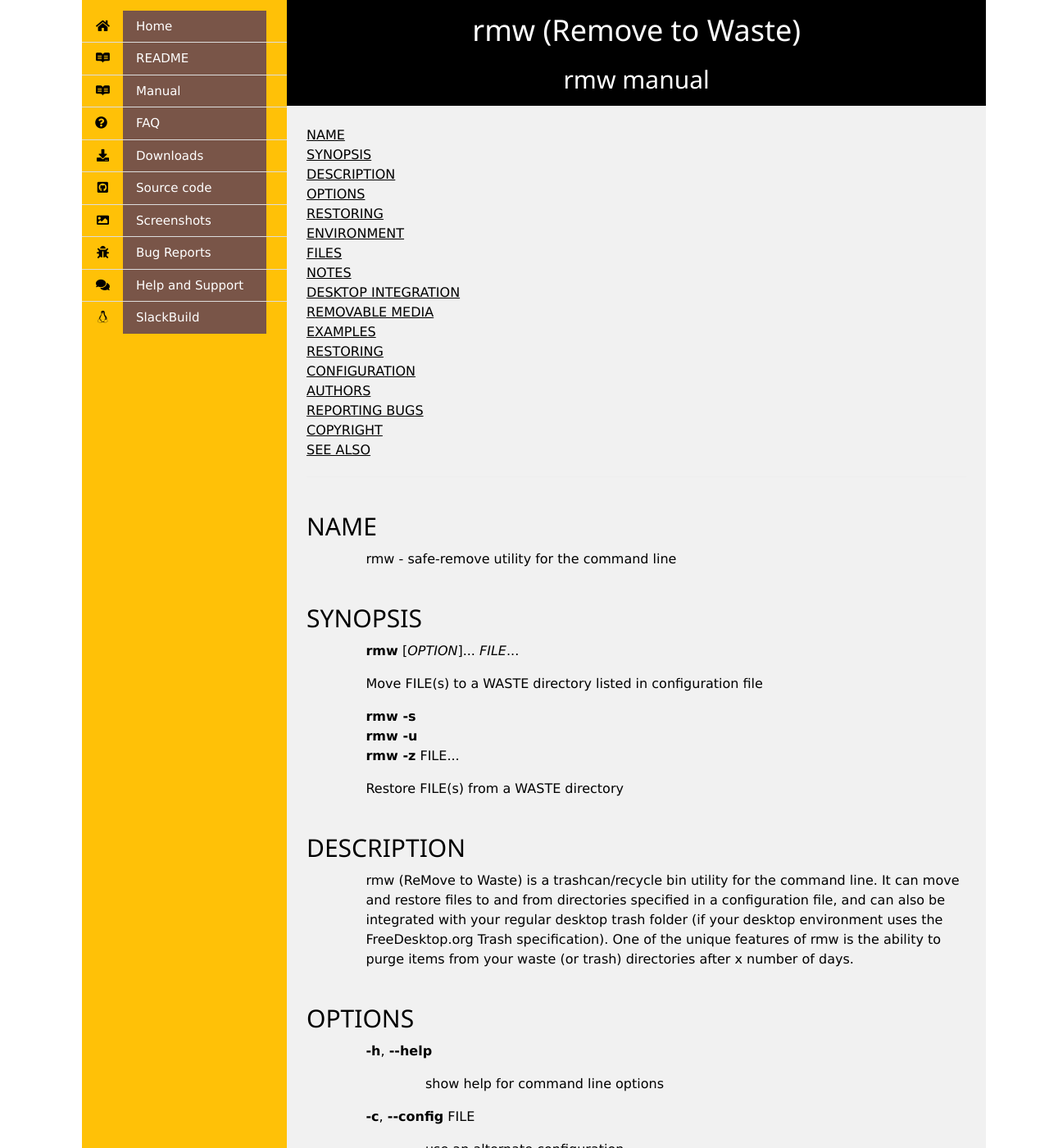
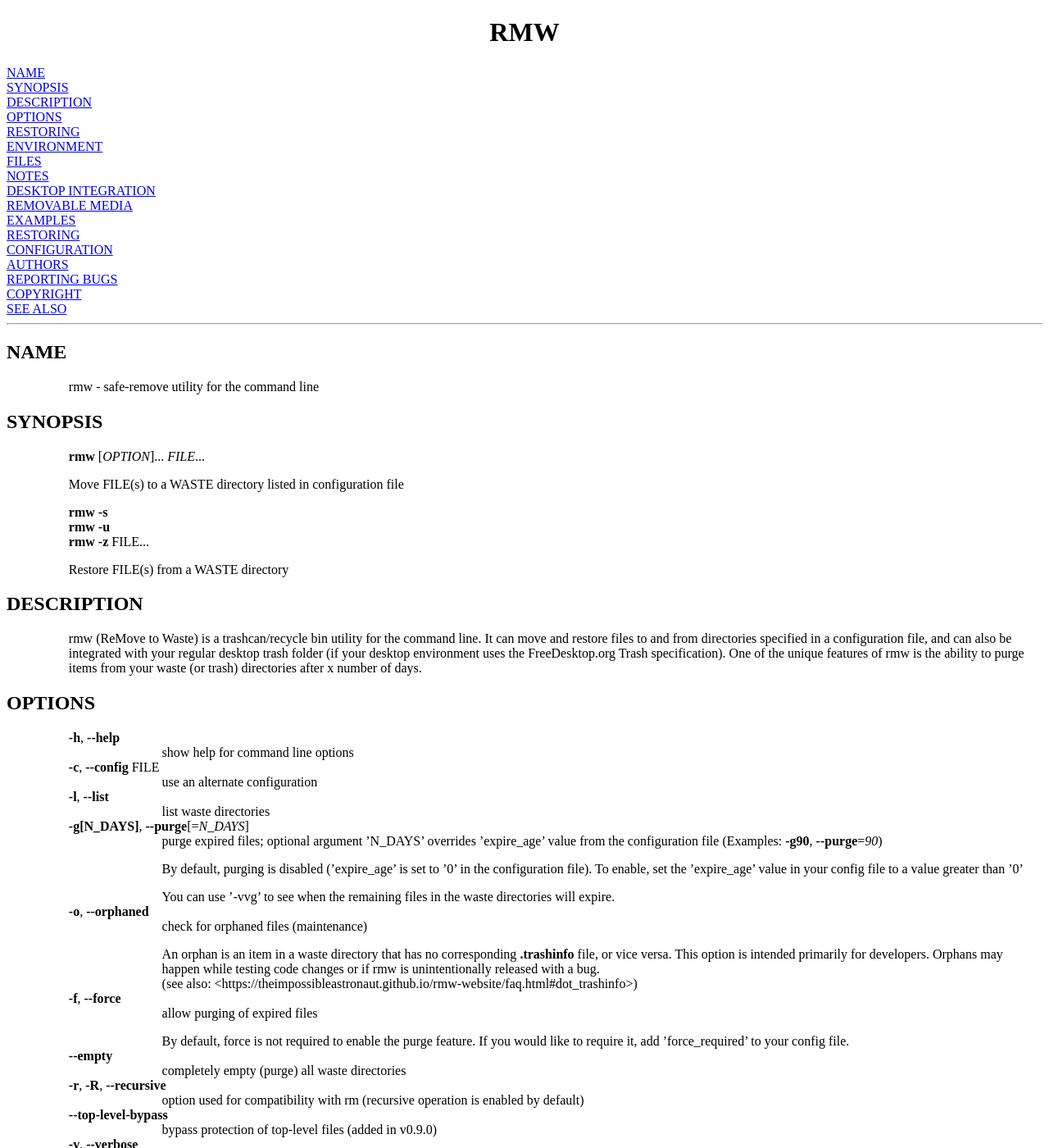
Before and after one commit to theimpossibleastronaut/rmw-website, a Jekyll site: the page rmw_man.html, which Jekyll copies as it is, in a window 1280 px wide and 1400 px high. Shown: the whole window at 82% size. Built offline with Jekyll 4.4.1, drawn with Linux system fonts in a browser that asks for light colours; some of the changed text lies outside the part shown.

Commit message:
Update man page for 0.9.5

```diff
--- a/rmw_man.html
+++ b/rmw_man.html
@@ -1,9 +1,25 @@
----
-title: rmw manual
-layout: default
----
-<!-- Creator     : groff version 1.23.0 -->
-<!-- CreationDate: Fri Nov  7 03:35:39 2025 -->
+<!-- Creator     : groff version 1.24.1 -->
+<!-- CreationDate: Wed Apr  8 04:31:08 2026 -->
+<!DOCTYPE html PUBLIC "-//W3C//DTD HTML 4.01 Transitional//EN"
+"http://www.w3.org/TR/html4/loose.dtd">
+<html>
+<head>
+<meta name="generator" content="groff -Thtml, see www.gnu.org">
+<meta http-equiv="Content-Type" content="text/html; charset=UTF-8">
+<meta name="Content-Style" content="text/css">
+<style type="text/css">
+       p       { margin-top: 0; margin-bottom: 0; vertical-align: top }
+       pre     { margin-top: 0; margin-bottom: 0; vertical-align: top }
+       table   { margin-top: 0; margin-bottom: 0; vertical-align: top }
+       h1      { text-align: center }
+</style>
+<title>RMW</title>
+
+</head>
+<body>
+
+<h1 align="center">RMW</h1>
+
 <a href="#NAME">NAME</a><br>
 <a href="#SYNOPSIS">SYNOPSIS</a><br>
 <a href="#DESCRIPTION">DESCRIPTION</a><br>
@@ -30,7 +46,7 @@ layout: default
 </h2>
 
 
-<p style="margin-left:9%; margin-top: 1em">rmw -
+<p style="margin-left:6%; margin-top: 1em">rmw -
 safe-remove utility for the command line</p>
 
 <h2>SYNOPSIS
@@ -38,17 +54,17 @@ safe-remove utility for the command line</p>
 </h2>
 
 
-<p style="margin-left:9%; margin-top: 1em"><b>rmw</b>
+<p style="margin-left:6%; margin-top: 1em"><b>rmw</b>
 [<i>OPTION</i>]... <i>FILE</i>...</p>
 
-<p style="margin-left:9%; margin-top: 1em">Move FILE(s) to
+<p style="margin-left:6%; margin-top: 1em">Move FILE(s) to
 a WASTE directory listed in configuration file</p>
 
-<p style="margin-left:9%; margin-top: 1em"><b>rmw -s <br>
+<p style="margin-left:6%; margin-top: 1em"><b>rmw -s <br>
 rmw -u <br>
 rmw -z</b> FILE...</p>
 
-<p style="margin-left:9%; margin-top: 1em">Restore FILE(s)
+<p style="margin-left:6%; margin-top: 1em">Restore FILE(s)
 from a WASTE directory</p>
 
 <h2>DESCRIPTION
@@ -56,7 +72,7 @@ from a WASTE directory</p>
 </h2>
 
 
-<p style="margin-left:9%; margin-top: 1em">rmw (ReMove to
+<p style="margin-left:6%; margin-top: 1em">rmw (ReMove to
 Waste) is a trashcan/recycle bin utility for the command
 line. It can move and restore files to and from directories
 specified in a configuration file, and can also be
@@ -71,46 +87,46 @@ directories after x number of days.</p>
 </h2>
 
 
-<p style="margin-left:9%; margin-top: 1em"><b>-h</b>,
+<p style="margin-left:6%; margin-top: 1em"><b>-h</b>,
 <b>--help</b></p>
 
-<p style="margin-left:18%;">show help for command line
+<p style="margin-left:15%;">show help for command line
 options</p>
 
-<p style="margin-left:9%;"><b>-c</b>, <b>--config</b>
+<p style="margin-left:6%;"><b>-c</b>, <b>--config</b>
 FILE</p>
 
-<p style="margin-left:18%;">use an alternate
+<p style="margin-left:15%;">use an alternate
 configuration</p>
 
-<p style="margin-left:9%;"><b>-l</b>, <b>--list</b></p>
+<p style="margin-left:6%;"><b>-l</b>, <b>--list</b></p>
 
-<p style="margin-left:18%;">list waste directories</p>
+<p style="margin-left:15%;">list waste directories</p>
 
-<p style="margin-left:9%;"><b>-g[N_DAYS]</b>,
+<p style="margin-left:6%;"><b>-g[N_DAYS]</b>,
 <b>--purge</b>[=<i>N_DAYS</i>]</p>
 
-<p style="margin-left:18%;">purge expired files; optional
+<p style="margin-left:15%;">purge expired files; optional
 argument &rsquo;N_DAYS&rsquo; overrides
 &rsquo;expire_age&rsquo; value from the configuration file
 (Examples: <b>-g90</b>, <b>--purge</b>=<i>90</i>)</p>
 
-<p style="margin-left:18%; margin-top: 1em">By default,
+<p style="margin-left:15%; margin-top: 1em">By default,
 purging is disabled (&rsquo;expire_age&rsquo; is set to
 &rsquo;0&rsquo; in the configuration file). To enable, set
 the &rsquo;expire_age&rsquo; value in your config file to a
 value greater than &rsquo;0&rsquo;</p>
 
-<p style="margin-left:18%; margin-top: 1em">You can use
+<p style="margin-left:15%; margin-top: 1em">You can use
 &rsquo;-vvg&rsquo; to see when the remaining files in the
 waste directories will expire.</p>
 
-<p style="margin-left:9%;"><b>-o</b>, <b>--orphaned</b></p>
+<p style="margin-left:6%;"><b>-o</b>, <b>--orphaned</b></p>
 
-<p style="margin-left:18%;">check for orphaned files
+<p style="margin-left:15%;">check for orphaned files
 (maintenance)</p>
 
-<p style="margin-left:18%; margin-top: 1em">An orphan is an
+<p style="margin-left:15%; margin-top: 1em">An orphan is an
 item in a waste directory that has no corresponding
 <b>.trashinfo</b> file, or vice versa. This option is
 intended primarily for developers. Orphans may happen while
@@ -119,43 +135,43 @@ with a bug. <br>
 (see also:
 &lt;https://theimpossibleastronaut.github.io/rmw-website/faq.html#dot_trashinfo&gt;)</p>
 
-<p style="margin-left:9%;"><b>-f</b>, <b>--force</b></p>
+<p style="margin-left:6%;"><b>-f</b>, <b>--force</b></p>
 
-<p style="margin-left:18%;">allow purging of expired
+<p style="margin-left:15%;">allow purging of expired
 files</p>
 
-<p style="margin-left:18%; margin-top: 1em">By default,
+<p style="margin-left:15%; margin-top: 1em">By default,
 force is not required to enable the purge feature. If you
 would like to require it, add &rsquo;force_required&rsquo;
 to your config file.</p>
 
-<p style="margin-left:9%;"><b>--empty</b></p>
+<p style="margin-left:6%;"><b>--empty</b></p>
 
-<p style="margin-left:18%;">completely empty (purge) all
+<p style="margin-left:15%;">completely empty (purge) all
 waste directories</p>
 
-<p style="margin-left:9%;"><b>-r</b>, <b>-R</b>,
+<p style="margin-left:6%;"><b>-r</b>, <b>-R</b>,
 <b>--recursive</b></p>
 
-<p style="margin-left:18%;">option used for compatibility
+<p style="margin-left:15%;">option used for compatibility
 with rm (recursive operation is enabled by default)</p>
 
-<p style="margin-left:9%;"><b>--top-level-bypass</b></p>
+<p style="margin-left:6%;"><b>--top-level-bypass</b></p>
 
-<p style="margin-left:18%;">bypass protection of top-level
+<p style="margin-left:15%;">bypass protection of top-level
 files (added in v0.9.0)</p>
 
-<p style="margin-left:9%;"><b>-v</b>, <b>--verbose</b></p>
+<p style="margin-left:6%;"><b>-v</b>, <b>--verbose</b></p>
 
-<p style="margin-left:18%;">increase output messages</p>
+<p style="margin-left:15%;">increase output messages</p>
 
-<p style="margin-left:9%;"><b>-w</b>, <b>--warranty</b></p>
+<p style="margin-left:6%;"><b>-w</b>, <b>--warranty</b></p>
 
-<p style="margin-left:18%;">display warranty</p>
+<p style="margin-left:15%;">display warranty</p>
 
-<p style="margin-left:9%;"><b>-V</b>, <b>--version</b></p>
+<p style="margin-left:6%;"><b>-V</b>, <b>--version</b></p>
 
-<p style="margin-left:18%;">display version and license
+<p style="margin-left:15%;">display version and license
 information</p>
 
 <h3>RESTORING
@@ -166,21 +182,21 @@ information</p>
 <table width="100%" border="0" rules="none" frame="void"
        cellspacing="0" cellpadding="0">
 <tr valign="top" align="left">
-<td width="9%"></td>
+<td width="6%"></td>
 <td width="27%">
 
 
 <p style="margin-top: 1em"><b>-z</b>, <b>--restore</b>
 FILE(s)</p> </td>
-<td width="64%">
+<td width="67%">
 </td></tr>
 </table>
 
-<p style="margin-left:18%; margin-top: 1em">To restore
+<p style="margin-left:15%; margin-top: 1em">To restore
 items, specify the path to them in the &lt;WASTE&gt;/files
 directory (wildcards ok).</p>
 
-<p style="margin-left:18%; margin-top: 1em">When restoring
+<p style="margin-left:15%; margin-top: 1em">When restoring
 an item, if a file or directory with the same name already
 exists at the destination, the item being restored will have
 a time/date string (formatted as &quot;_%H%M%S-%y%m%d&quot;)
@@ -188,27 +204,27 @@ appended to it (e.g. &rsquo;foo_164353-210508&rsquo;).</p>
 
 <p><b>-s</b>, <b>--select</b></p></table>
 
-<p style="margin-left:18%;">select files from list to
+<p style="margin-left:15%;">select files from list to
 restore</p>
 
-<p style="margin-left:18%; margin-top: 1em">Displays a list
+<p style="margin-left:15%; margin-top: 1em">Displays a list
 of items in your waste directories. You can use the
 left/right cursor keys to switch between waste directories.
 Use the space bar to select the items you wish to restore,
 then press enter to restore all selected items.</p>
 
-<p style="margin-left:9%;"><b>-u</b>,
+<p style="margin-left:6%;"><b>-u</b>,
 <b>--undo-last</b></p>
 
-<p style="margin-left:18%;">undo last move</p>
+<p style="margin-left:15%;">undo last move</p>
 
-<p style="margin-left:18%; margin-top: 1em">Restores files
+<p style="margin-left:15%; margin-top: 1em">Restores files
 that were last rmw&rsquo;ed</p>
 
-<p style="margin-left:9%;"><b>-m</b>,
+<p style="margin-left:6%;"><b>-m</b>,
 <b>--most-recent-list</b></p>
 
-<p style="margin-left:18%;">list most recently rmw&rsquo;ed
+<p style="margin-left:15%;">list most recently rmw&rsquo;ed
 files</p>
 
 <h2>ENVIRONMENT
@@ -216,7 +232,7 @@ files</p>
 </h2>
 
 
-<p style="margin-left:9%; margin-top: 1em">These variables
+<p style="margin-left:6%; margin-top: 1em">These variables
 are intended only to be used for testing. See the
 code-testing page on the rmw website for more details.
 <b><br>
@@ -228,23 +244,23 @@ RMW_FAKE_YEAR</b></p>
 </h2>
 
 
-<p style="margin-left:9%; margin-top: 1em">On some systems,
+<p style="margin-left:6%; margin-top: 1em">On some systems,
 $HOME/.config and $HOME/.local/share may be replaced with
 $XDG_CONFIG_HOME and $XDG_DATA_HOME <i><br>
 $HOME/.config/rmwrc</i></p>
 
-<p style="margin-left:18%;">configuration file</p>
+<p style="margin-left:15%;">configuration file</p>
 
 
-<p style="margin-left:9%;"><i>$HOME/.local/share/rmw/purge-time</i></p>
+<p style="margin-left:6%;"><i>$HOME/.local/share/rmw/purge-time</i></p>
 
-<p style="margin-left:18%;">text file that stores the time
+<p style="margin-left:15%;">text file that stores the time
 of the last purge</p>
 
 
-<p style="margin-left:9%;"><i>$HOME/.local/share/rmw/mrl</i></p>
+<p style="margin-left:6%;"><i>$HOME/.local/share/rmw/mrl</i></p>
 
-<p style="margin-left:18%;">text file containing a list of
+<p style="margin-left:15%;">text file containing a list of
 items that were last rmw&rsquo;ed</p>
 
 <h2>NOTES
@@ -252,7 +268,7 @@ items that were last rmw&rsquo;ed</p>
 </h2>
 
 
-<p style="margin-left:9%; margin-top: 1em">rmw will not
+<p style="margin-left:6%; margin-top: 1em">rmw will not
 move items from one file system to another. If you try to
 rmw a file but don&rsquo;t have a waste directory defined in
 your configuration file that matches the file system on
@@ -264,41 +280,41 @@ it.</p>
 </h3>
 
 
-<p style="margin-left:9%; margin-top: 1em">Items will be
+<p style="margin-left:6%; margin-top: 1em">Items will be
 moved to a waste basket in the same manner as when using the
 &quot;move to trash&quot; option from your desktop GUI. They
 will be separated from your desktop trash by default; or if
 you wish for them to share the same &quot;trash&quot;
 directory, uncomment the line (in your config file):</p>
 
-<p style="margin-left:9%; margin-top: 1em">(Note that this
+<p style="margin-left:6%; margin-top: 1em">(Note that this
 does not apply to MacOS; while rmw is yet unable to
 integrate with the desktop trash directory, you&rsquo;ll
 still be able to use the default Waste directory.)</p>
 
-<p style="margin-left:18%; margin-top: 1em">WASTE =
+<p style="margin-left:15%; margin-top: 1em">WASTE =
 $HOME/.local/share/Trash</p>
 
-<p style="margin-left:9%; margin-top: 1em">then comment out
+<p style="margin-left:6%; margin-top: 1em">then comment out
 the line</p>
 
-<p style="margin-left:18%; margin-top: 1em">WASTE =
+<p style="margin-left:15%; margin-top: 1em">WASTE =
 $HOME/.local/share/Waste</p>
 
-<p style="margin-left:9%; margin-top: 1em">You can reverse
+<p style="margin-left:6%; margin-top: 1em">You can reverse
 which directories are enabled at any time if you ever change
 your mind. If both directories are on the same filesystem,
 rmw will use the directory listed first in your config
 file.</p>
 
-<p style="margin-left:9%; margin-top: 1em">It can be
+<p style="margin-left:6%; margin-top: 1em">It can be
 beneficial to have them both uncommented. If your desktop
-trash directory (&#732;/.local/share/Trash) is listed after
-the rmw default (&#732;/.local/share/Waste) and uncommented,
-rmw will place newly rmw&rsquo;ed items into the default,
-and it will purge expired files from both.</p>
+trash directory (˜/.local/share/Trash) is listed after the
+rmw default (˜/.local/share/Waste) and uncommented, rmw
+will place newly rmw&rsquo;ed items into the default, and it
+will purge expired files from both.</p>
 
-<p style="margin-left:9%; margin-top: 1em">When
+<p style="margin-left:6%; margin-top: 1em">When
 rmw&rsquo;ing an item, if a file or directory with the same
 name already exists in the waste (or trash) directory, it
 will not be overwritten; instead, the current file being
@@ -311,7 +327,7 @@ rmw&rsquo;ed will have a time/date string (formatted as
 </h3>
 
 
-<p style="margin-left:9%; margin-top: 1em">The first time
+<p style="margin-left:6%; margin-top: 1em">The first time
 rmw is run, it will create a configuration file. Waste
 directories will be created automatically (Except for when
 the &rsquo;,removable&rsquo; option is used; see below)
@@ -320,11 +336,11 @@ uncommented in the config file, these two directories will
 be created:</p>
 
 
-<p style="margin-left:18%; margin-top: 1em">$HOME/.local/share/Waste/files
+<p style="margin-left:15%; margin-top: 1em">$HOME/.local/share/Waste/files
 <br>
 $HOME/.local/share/Waste/info</p>
 
-<p style="margin-left:9%; margin-top: 1em">If a WASTE
+<p style="margin-left:6%; margin-top: 1em">If a WASTE
 directory is on removable media, you may append
 &rsquo;,removable&rsquo;. In that case, rmw will not try to
 create it; it must be initially created manually. When rmw
@@ -335,7 +351,7 @@ it is assumed the media containing the directory isn&rsquo;t
 mounted and that directory will not be used for the current
 run of rmw.</p>
 
-<p style="margin-left:9%; margin-top: 1em">With the media
+<p style="margin-left:6%; margin-top: 1em">With the media
 mounted, once you manually create the waste directory for
 that device (e.g. &quot;/mnt/flash/.Trash-$UID&quot;) and
 run rmw, it will automatically create the two required child
@@ -351,9 +367,9 @@ directories &quot;files&quot; and &quot;info&quot;.</p>
 </h3>
 
 
-<p style="margin-left:9%; margin-top: 1em">rmw -z
-&#732;/.local/share/Waste/files/foo <br>
-rmw -z &#732;/.local/share/Waste/files/bars*</p>
+<p style="margin-left:6%; margin-top: 1em">rmw -z
+˜/.local/share/Waste/files/foo <br>
+rmw -z ˜/.local/share/Waste/files/bars*</p>
 
 <h3>CONFIGURATION
 <a name="CONFIGURATION"></a>
@@ -361,15 +377,15 @@ rmw -z &#732;/.local/share/Waste/files/bars*</p>
 
 
 
-<p style="margin-left:9%; margin-top: 1em">WASTE=/mnt/flash/.Trash-$UID,
+<p style="margin-left:6%; margin-top: 1em">WASTE=/mnt/flash/.Trash-$UID,
 removable</p>
 
-<p style="margin-left:18%;">When using the removable
+<p style="margin-left:15%;">When using the removable
 attribute, you must also manually create the directory</p>
 
-<p style="margin-left:9%;">expire_age = 45</p>
+<p style="margin-left:6%;">expire_age = 45</p>
 
-<p style="margin-left:18%;">rmw will permanently delete
+<p style="margin-left:15%;">rmw will permanently delete
 files that have been in the waste (or trash) for more than
 45 days.</p>
 
@@ -378,7 +394,7 @@ files that have been in the waste (or trash) for more than
 </h2>
 
 
-<p style="margin-left:9%; margin-top: 1em">Project Manager:
+<p style="margin-left:6%; margin-top: 1em">Project Manager:
 Andy Alt <br>
 The RMW team: see AUTHORS.md</p>
 
@@ -387,7 +403,7 @@ The RMW team: see AUTHORS.md</p>
 </h2>
 
 
-<p style="margin-left:9%; margin-top: 1em">Report bugs to
+<p style="margin-left:6%; margin-top: 1em">Report bugs to
 &lt;https://github.com/theimpossibleastronaut/rmw/issues&gt;.</p>
 
 <h2>COPYRIGHT
@@ -395,10 +411,10 @@ The RMW team: see AUTHORS.md</p>
 </h2>
 
 
-<p style="margin-left:9%; margin-top: 1em">Copyright &copy;
+<p style="margin-left:6%; margin-top: 1em">Copyright &copy;
 2012-2025 Andy Alt</p>
 
-<p style="margin-left:9%; margin-top: 1em">License GPLv3+:
+<p style="margin-left:6%; margin-top: 1em">License GPLv3+:
 GNU GPL version 3 or later
 &lt;https://gnu.org/licenses/gpl.html&gt;. <br>
 This is free software: you are free to change and
@@ -410,10 +426,12 @@ permitted by law.</p>
 </h2>
 
 
-<p style="margin-left:9%; margin-top: 1em">mv(1), rm(1),
+<p style="margin-left:6%; margin-top: 1em">mv(1), rm(1),
 rmdir(1)</p>
 
-<p style="margin-left:9%; margin-top: 1em">Full
+<p style="margin-left:6%; margin-top: 1em">Full
 documentation at:
 &lt;https://theimpossibleastronaut.github.io/rmw-website/&gt;</p>
 <hr>
+</body>
+</html>
```
